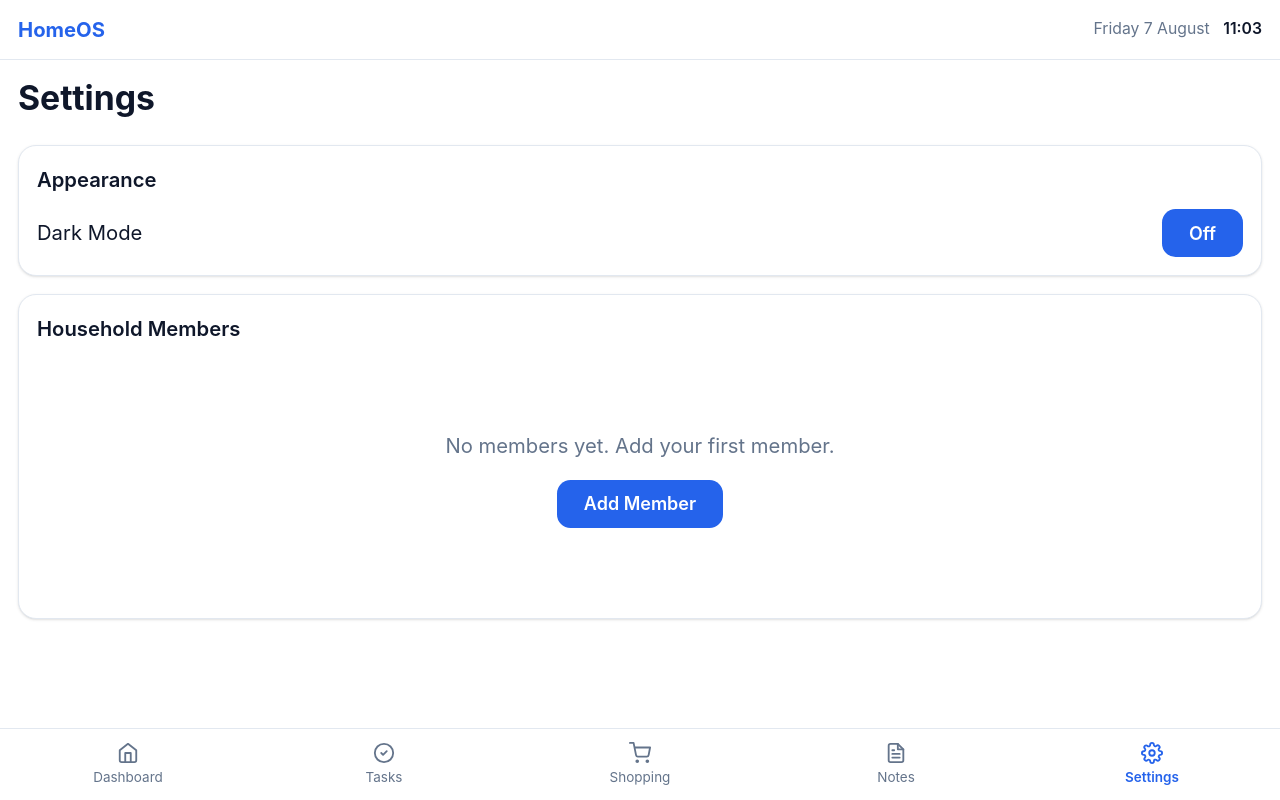
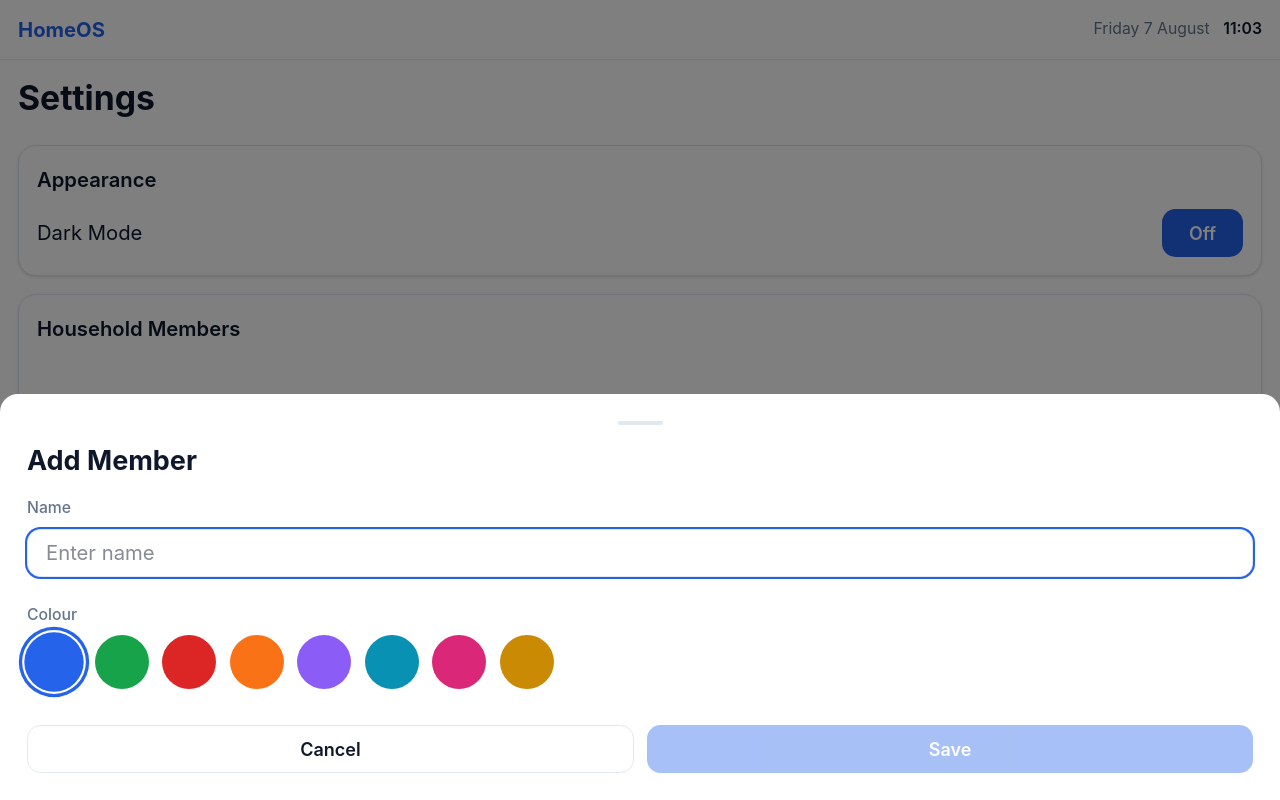
Before and after one commit to danialkhilji/HomeOS, a React (Vite) app in the folder frontend/: page /settings in a window 1280 px wide. Both pictures are taken after a click on the button "Add Member". Built offline with nearby package versions, Linux system fonts and the light colour scheme; no server answers.

Commit message:
Add household members: model, migration, API, frontend hooks, and settings UI

```diff
--- /dev/null
+++ b/frontend/src/features/settings/AddMemberModal.tsx
@@ -0,0 +1,85 @@
+import { useState } from "react";
+import { Modal, Button } from "../../components";
+
+const PRESET_COLOURS = [
+  "#2563eb",
+  "#16a34a",
+  "#dc2626",
+  "#f97316",
+  "#8b5cf6",
+  "#0891b2",
+  "#db2777",
+  "#ca8a04",
+];
+
+interface AddMemberModalProps {
+  open: boolean;
+  onClose: () => void;
+  onSave: (name: string, colour: string) => void;
+}
+
+export default function AddMemberModal({ open, onClose, onSave }: AddMemberModalProps) {
+  const [name, setName] = useState("");
+  const [colour, setColour] = useState(PRESET_COLOURS[0]!);
+
+  function handleSave() {
+    const trimmed = name.trim();
+    if (!trimmed) return;
+    onSave(trimmed, colour);
+    setName("");
+    setColour(PRESET_COLOURS[0]!);
+  }
+
+  function handleClose() {
+    setName("");
+    setColour(PRESET_COLOURS[0]!);
+    onClose();
+  }
+
+  return (
+    <Modal open={open} onClose={handleClose} title="Add Member">
+      <div className="space-y-6">
+        <div>
+          <label className="block text-sm font-medium mb-2 text-text-muted dark:text-text-dark-muted">
+            Name
+          </label>
+          <input
+            type="text"
+            value={name}
+            onChange={(e) => setName(e.target.value)}
+            placeholder="Enter name"
+            autoFocus
+            className="w-full min-h-[48px] px-4 rounded-xl border border-border bg-surface text-text text-lg dark:border-border-dark dark:bg-surface-dark-dim dark:text-text-dark focus:outline-none focus:ring-2 focus:ring-primary"
+          />
+        </div>
+
+        <div>
+          <label className="block text-sm font-medium mb-2 text-text-muted dark:text-text-dark-muted">
+            Colour
+          </label>
+          <div className="flex gap-3 flex-wrap">
+            {PRESET_COLOURS.map((c) => (
+              <button
+                key={c}
+                onClick={() => setColour(c)}
+                className={`w-12 h-12 rounded-full transition-transform ${
+                  colour === c ? "ring-3 ring-offset-2 ring-primary scale-110" : ""
+                }`}
+                style={{ backgroundColor: c }}
+              />
+            ))}
+          </div>
+        </div>
+
+        <div className="flex gap-3 pt-2">
+          <Button variant="secondary" fullWidth onClick={handleClose}>
+            Cancel
+          </Button>
+          <Button fullWidth onClick={handleSave} disabled={!name.trim()}>
+            Save
+          </Button>
+        </div>
+      </div>
+    </Modal>
+  );
+}
--- /dev/null
+++ b/frontend/src/features/settings/MemberList.tsx
@@ -0,0 +1,46 @@
+import { IconButton } from "../../components";
+import type { Member } from "../../types";
+
+interface MemberListProps {
+  members: Member[];
+  onDelete: (id: number) => void;
+}
+
+function TrashIcon() {
+  return (
+    <svg xmlns="http://www.w3.org/2000/svg" width={20} height={20} viewBox="0 0 24 24" fill="none" stroke="currentColor" strokeWidth={2} strokeLinecap="round" strokeLinejoin="round">
+      <polyline points="3 6 5 6 21 6" />
+      <path d="M19 6l-1 14a2 2 0 0 1-2 2H8a2 2 0 0 1-2-2L5 6" />
+      <path d="M10 11v6" />
+      <path d="M14 11v6" />
+      <path d="M9 6V4a1 1 0 0 1 1-1h4a1 1 0 0 1 1 1v2" />
+    </svg>
+  );
+}
+
+export default function MemberList({ members, onDelete }: MemberListProps) {
+  return (
+    <div className="space-y-2">
+      {members.map((member) => (
+        <div
+          key={member.id}
+          className="flex items-center justify-between py-2"
+        >
+          <div className="flex items-center gap-3">
+            <div
+              className="w-8 h-8 rounded-full shrink-0"
+              style={{ backgroundColor: member.colour }}
+            />
+            <span className="text-lg">{member.name}</span>
+          </div>
+          <IconButton
+            icon={<TrashIcon />}
+            variant="danger"
+            label={`Delete ${member.name}`}
+            onClick={() => onDelete(member.id)}
+          />
+        </div>
+      ))}
+    </div>
+  );
+}
--- a/frontend/src/features/settings/SettingsPage.tsx
+++ b/frontend/src/features/settings/SettingsPage.tsx
@@ -1,8 +1,22 @@
+import { useState } from "react";
 import { useThemeStore } from "../../stores/themeStore";
+import { useMembers, useCreateMember, useDeleteMember } from "../../hooks/useMembers";
 import { PageHeader, Card, Button, EmptyState } from "../../components";
+import AddMemberModal from "./AddMemberModal";
+import MemberList from "./MemberList";
 
 export default function SettingsPage() {
   const { theme, toggle } = useThemeStore();
+  const { data: members = [] } = useMembers();
+  const createMember = useCreateMember();
+  const deleteMember = useDeleteMember();
+  const [modalOpen, setModalOpen] = useState(false);
+
+  function handleSave(name: string, colour: string) {
+    createMember.mutate({ name, colour }, {
+      onSuccess: () => setModalOpen(false),
+    });
+  }
 
   return (
     <div>
@@ -19,12 +33,28 @@ export default function SettingsPage() {
         </Card>
 
         <Card title="Household Members">
-          <EmptyState
-            message="No members yet. Add your first member."
-            action={<Button onClick={() => {}}>Add Member</Button>}
-          />
+          {members.length === 0 ? (
+            <EmptyState
+              message="No members yet. Add your first member."
+              action={<Button onClick={() => setModalOpen(true)}>Add Member</Button>}
+            />
+          ) : (
+            <div className="space-y-4">
+              <MemberList
+                members={members}
+                onDelete={(id) => deleteMember.mutate(id)}
+              />
+              <Button fullWidth onClick={() => setModalOpen(true)}>Add Member</Button>
+            </div>
+          )}
         </Card>
       </div>
+
+      <AddMemberModal
+        open={modalOpen}
+        onClose={() => setModalOpen(false)}
+        onSave={handleSave}
+      />
     </div>
   );
 }
```
Also changed, not shown: 2 other files (tests, documents, lock files or other folders).
